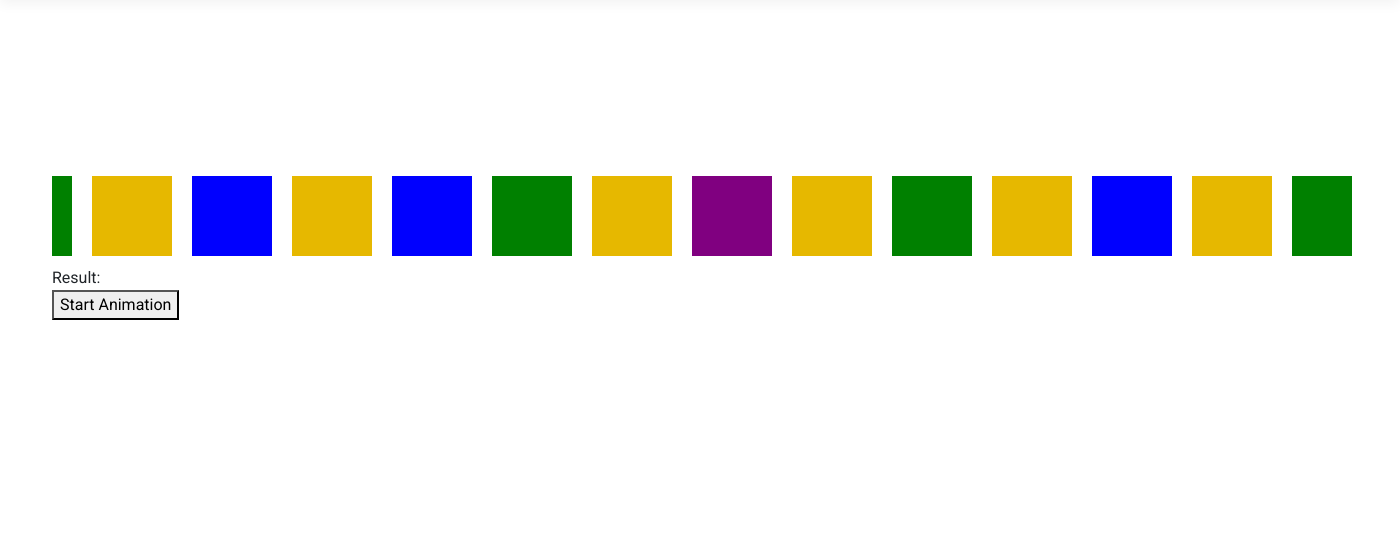
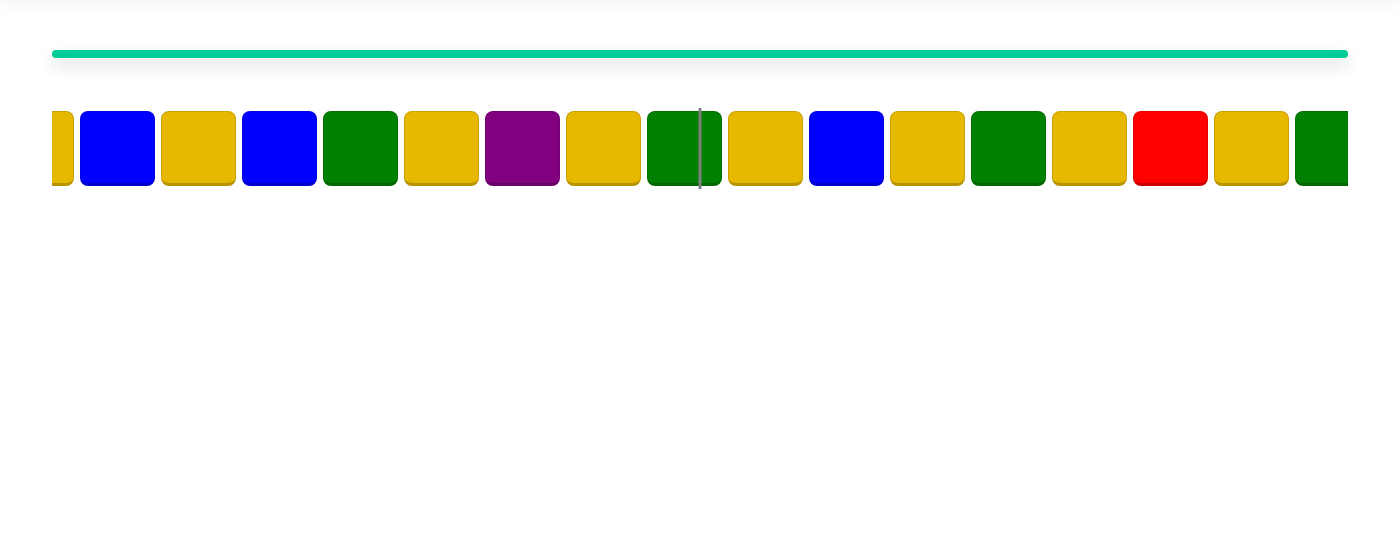
Before and after one commit to Ch0sze/cazino, an ASP.NET Core app: page / in a window 1400 px wide. Shown: the part 57-617 px from the top of the page. Run offline with ASP.NET Core 8, Linux system fonts and the light colour scheme; the visitor is signed in with stand-in values (Sample User, id 1); style sheets or scripts are compiled from the project's sources; some libraries are stand-ins or nearby versions.

Commit message:
roulette with working timer

```diff
--- a/cazino3/Views/Home/Index.cshtml
+++ b/cazino3/Views/Home/Index.cshtml
@@ -1,6 +1,7 @@
 @{
     ViewData["Title"] = "Home Page";
 }
+<script src="https://code.jquery.com/jquery-3.3.1.min.js"></script>
 
 <div class="text-center">
     @* <p>User ID : @ViewData["userID"]</p>
@@ -8,48 +9,13 @@
     </div> *@
 </div>
 
-<div id="roulette_container">
-    <div id="roulette_wheel">
-        <svg >
-            <rect x="50%" y="10" width="3" height="120" fill="black"></rect>
-        </svg>
-        <div id="wheel">
-            <svg id="wheelRects" width="1300" height="100">
-                <rect x=" 0" y="10" width="80" height="80" fill="red" />
-                <rect x="100" y="10" width="80" height="80" fill="#e6b800" />
-                <rect x="200" y="10" width="80" height="80" fill="green" />
-                <rect x="300" y="10" width="80" height="80" fill="#e6b800" />
-                <rect x="400" y="10" width="80" height="80" fill="blue" />
-                <rect x="500" y="10" width="80" height="80" fill="#e6b800" />
-                <rect x="600" y="10" width="80" height="80" fill="green" />
-                <rect x="700" y="10" width="80" height="80" fill="#e6b800" />
-                <rect x="800" y="10" width="80" height="80" fill="purple" />
-                <rect x="900" y="10" width="80" height="80" fill="#e6b800" />
-                <rect x="1000" y="10" width="80" height="80" fill="green" />
-                <rect x="1100" y="10" width="80" height="80" fill="#e6b800" />
-                <rect x="1200" y="10" width="80" height="80" fill="blue" />
-                <rect x="1300" y="10" width="80" height="80" fill="#e6b800" />
-                <rect x="1400" y="10" width="80" height="80" fill="blue" />
-                <rect x="1500" y="10" width="80" height="80" fill="green" />
-                <rect x="1600" y="10" width="80" height="80" fill="#e6b800" />
-                <rect x="1700" y="10" width="80" height="80" fill="purple" />
-                <rect x="1800" y="10" width="80" height="80" fill="#e6b800" />
-                <rect x="1900" y="10" width="80" height="80" fill="green" />
-                <rect x="2000" y="10" width="80" height="80" fill="#e6b800" />
-                <rect x="2100" y="10" width="80" height="80" fill="blue" />
-                <rect x="2200" y="10" width="80" height="80" fill="#e6b800" />
-                <rect x="2300" y="10" width="80" height="80" fill="green" />
-                <rect x="2400" y="10" width="80" height="80" fill="#e6b800" />
-            </svg>
-        </div>
-        @* <button onclick="calculateResult()">Spin</button> *@
-        <div id="spin_cooldown_container">
-            <div id="spin_cooldown"></div>
-        </div>
-        @* <div id="color_result_container">
-            <div id="color_result"><svg version="1.1" xmlns="http://www.w3.org/2000/svg" xmlns:xlink="http://www.w3.org/1999/xlink" x="0px" y="0px" viewBox="0 0 488.98 488.98" style="enable-background:new 0 0 488.98 488.98;" xml:space="preserve"><g><g><path id="number" d="M409.49,485.75l-165-80.9l-165,80.9c-25.3,12.4-52.4-13.1-41.6-39.1l178.5-427.9c10.4-25,45.8-25,56.3,0l178.4,427.9C461.89,472.55,434.79,498.15,409.49,485.75z" /></g></g><g></g><g></g><g></g><g></g><g></g><g></g><g></g><g></g><g></g><g></g><g></g><g></g><g></g><g></g><g></g></svg></div>
-        </div> *@
-        <div id="result">Result:</div>
-        <button id="startButton">Start Animation</button>
+<div class="roulette_container">
+    <div class="shadow">
+        <div class="stop_watch_bar"></div>
+    </div>
+    <div class="roulette_wheel">
+        <div class="line"></div>
+        <div class='selector'></div>
+        <div class="wheel"></div>
     </div>
 </div>
--- a/cazino3/wwwroot/css/site.css
+++ b/cazino3/wwwroot/css/site.css
@@ -64,3 +64,66 @@
 rect {
     transition: transform 2s linear; /* Adding transition for smooth movement */
 }
+
+.line {
+    width: 3px;
+    height: 80px;
+    background-color: slategrey;
+    margin: auto; /* Center the div horizontally and vertically */
+    display: flex;
+    justify-content: center;
+    align-items: center;
+}
+
+/*WHEEL*/
+.roulette_wheel {
+    position: relative;
+    display: flex;
+    justify-content: center;
+    width: 100%;
+    margin: 0 auto;
+    overflow: hidden;
+}
+
+    .roulette_wheel .selector {
+        width: 3px;
+        background: grey;
+        left: 50%;
+        height: 100%;
+        transform: translate(-50%,0%);
+        position: absolute;
+        z-index: 2;
+    }
+
+    .roulette_wheel .wheel {
+        display: flex;
+    }
+            .roulette_wheel .wheel .card {
+                height: 75px;
+                width: 75px;
+                margin: 3px;
+                border-radius: 8px;
+                border-bottom: 3px solid rgba(0,0,0,0.2);
+                display: flex;
+                align-items: center;
+                justify-content: center;
+                color: white;
+                font-size: 1.5em;
+            }
+
+.shadow {
+    width: 100%;
+    margin: 0 auto 10px auto;
+    background-color: #ccc;
+    border-radius: 5px;
+}
+
+.shadow .stop_watch_bar {
+    width: 100%;
+    height: 8px;
+    margin: 50px 0 50px 0;
+    background-color: #00cc99;
+    border-radius: 5px;
+    transition-duration: 0.5s;
+    transition-property: background-color;
+}
--- a/cazino3/wwwroot/js/site.js
+++ b/cazino3/wwwroot/js/site.js
@@ -1,57 +1,111 @@
-const svgWidth = 2410;
-const rectWidth = 100;
-const moveDistance = 10;
-let test = 0;
-let value = 0;
+$(document).ready(function () {
+    //setup multiple rows of colours, can also add and remove while spinning but overall this is easier.
+    initWheel();
 
-const rects = document.querySelectorAll('rect');
-let animationStarted = false;
-let requestId;
+    // Run spinWheel() initially
+    spinWheel(whereToLand());
 
-function moveRectangles() {
-    if (test <= value) {
-        rects.forEach((rect) => {
-            let currentX = parseInt(rect.getAttribute('x'));
-            const newX = currentX + moveDistance;
+    // Set interval to run spinWheel() every 15 seconds
+    setInterval(function () {
+        spinWheel(whereToLand());
+    }, 20000);
+});
 
-            if (newX >= svgWidth) {
-                rect.setAttribute('x', -rectWidth);
-            } else {
-                rect.setAttribute('x', newX);
-            }
-        });
-        test = test + moveDistance;
-        requestId = requestAnimationFrame(moveRectangles); // Continue the animation loop
-    } else {
-        animationStarted = false;
-        test = 0;
-        setTimeout(() => {
-            value = result();
-            animateFlow(); // Restart the animation loop after the delay
-        }, 5000);
+function whereToLand() {
+    var roll = Math.floor(Math.random() * 25) + 1;
+    return roll;
+}
+var x2 = '#e6b800'
+    , x3 = 'green'
+    , x5 = 'blue'
+    , x8 = 'purple'
+    , x12 = 'red';
+
+const colors = [
+    x2, x5, x3, x2, x8, x2, x3, x2, x5,
+    x2, x3, x2, x12, x2, x3, x2, x5, x2,
+    x3, x2, x8, x2, x3, x2, x5,
+];
+
+function initWheel() {
+    const wheelDiv = document.querySelector('.wheel');
+
+
+    for (var x = 0; x < 29; x++) {
+        for (let i = 0; i < colors.length; i++) {
+            const newDiv = document.createElement('div');
+            newDiv.classList.add('card');
+            newDiv.style.backgroundColor = colors[i];
+
+
+            wheelDiv.appendChild(newDiv);
+        }
     }
+
 }
 
-function animateFlow() {
-    requestId = requestAnimationFrame(moveRectangles); // Start the animation loop
+
+function spinWheel(roll) {
+    var $wheel = $('.roulette_wheel .wheel'),
+        order = [1, 2, 3, 4, 5, 6, 7, 8, 9, 10, 11, 12, 13, 14, 15, 16, 17, 18, 19, 20, 21, 22, 23, 24, 25],
+        position = order.indexOf(roll);
+    console.log(position);
+
+    //determine position where to land
+    var rows = 12,
+        card = 75 + 3 * 2,
+        landingPosition = (rows * 25 * card) + (position * card);
+
+    var randomize = Math.floor(Math.random() * 70) - (70 / 2); //randomize landing position
+    //also its 70 because I dont want it to land on the edge of the card
+
+    landingPosition = landingPosition + randomize;
+
+    if (position < 13) {
+        console.log(colors[position + 12]);
+    } else console.log(colors[position - 13]);
+
+    var object = {
+        x: Math.floor(Math.random() * 50) / 100,
+        y: Math.floor(Math.random() * 20) / 100
+    };
+
+    $wheel.css({
+        'transition-timing-function': 'cubic-bezier(0,' + object.x + ',' + object.y + ',1)',
+        'transition-duration': '10s',
+        'transform': 'translate3d(-' + landingPosition + 'px, 0px, 0px)'
+    });
+
+    setTimeout(function () {
+        $wheel.css({
+            'transition-timing-function': '',
+            'transition-duration': '',
+        });
+
+        var resetTo = -(position * card + randomize);
+        $wheel.css('transform', 'translate3d(' + resetTo + 'px, 0px, 0px)');
+        shrinkLine();
+    }, 10 * 1000);
 }
 
-function startAnimation() {
-    if (!animationStarted) {
-        value = result(); // Set value to the result of the function
-        animateFlow();
-        animationStarted = true;
+const timeElement = document.querySelector(".stop_watch_bar");
+const animationDuration = 10000; // 10 seconds in milliseconds
+
+function shrinkLine() {
+    timeElement.style.width = '100%';
+    let start = performance.now();
+    const initialWidth = parseFloat(getComputedStyle(timeElement).width);
+
+    function animate(currentTime) {
+        const elapsed = currentTime - start;
+        const progress = Math.min(elapsed / animationDuration, 1); // Ensure progress doesn't exceed 1
+
+        timeElement.style.width = `${(1 - progress) * initialWidth}px`; // Reduce width gradually
+
+        if (elapsed < animationDuration) {
+            requestAnimationFrame(animate); // Continue animation until duration is reached
+        }
     }
+
+    requestAnimationFrame(animate); // Start the animation
 }
-
-const availableAngles = [
-    0, 100, 200, 300, 400, 500, 600, 700, 800, 900, 1000, 1100, 1200, 1300, 1400, 1500, 1600, 1700, 1800, 1900, 2000, 2100, 2200, 2300, 2400
-];
-
-function result() {
-    const randomNumber = availableAngles[Math.floor(Math.random() * availableAngles.length)];
-    console.log(svgWidth + randomNumber);
-    return svgWidth + randomNumber;
-}
-
-startAnimation();
```
Also changed, not shown: 1 other file.
